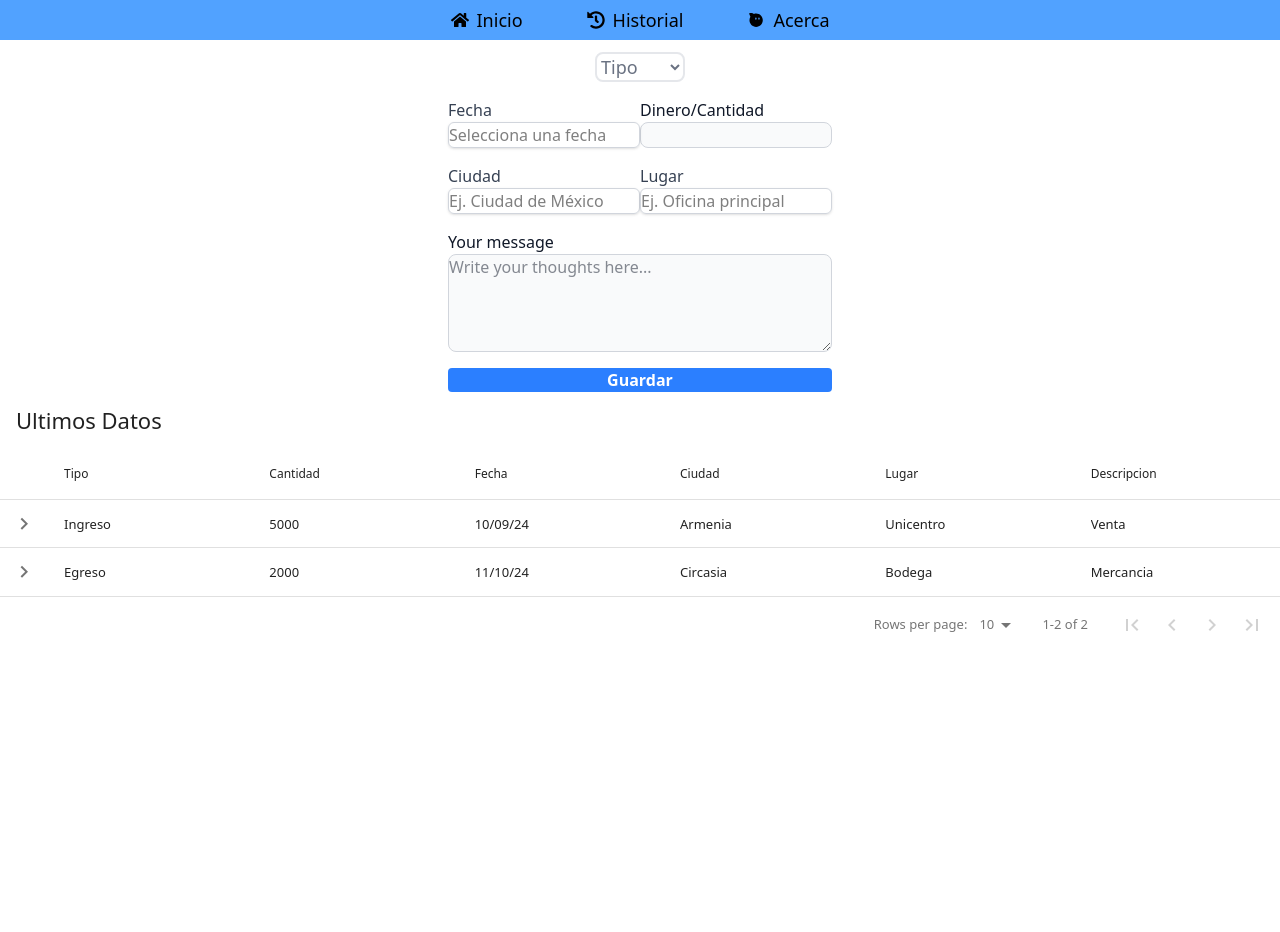
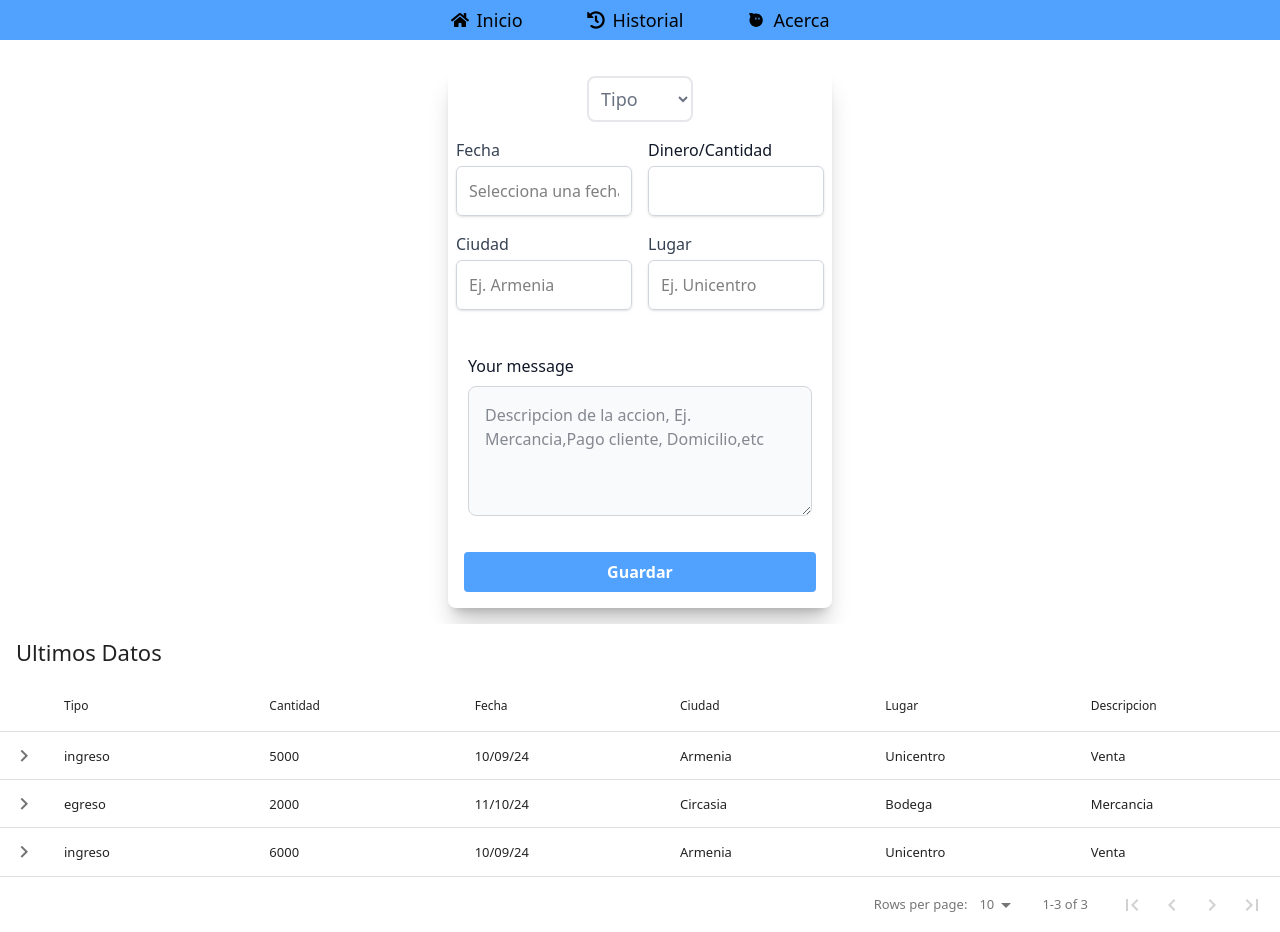
Before and after one commit to Pininita/ISJ, a React (Vite) app: page / in a window 1280 px wide. Before the commit the page ends 800 px from the top, so only its background shows below. Built offline with nearby package versions, Linux system fonts and the light colour scheme.

Commit message:
refactoring form and record page style

```diff
--- a/src/index.css
+++ b/src/index.css
@@ -1,6 +1,6 @@
 @import "tailwindcss";
 
-* {
+@layer base {
   margin: 0;
   padding: 0;
   box-sizing: border-box;
--- a/src/modules/home/HomeForm.jsx
+++ b/src/modules/home/HomeForm.jsx
@@ -8,32 +8,32 @@ const HomeForm = () => {
     const [startDate, setStartDate] = useState(null);
 
     return (
-        <div className='flex justify-center p-4 '>
+        <div className='flex justify-center'>
             <Formik
                 initialValues={{
                     tipo: '',
-                    dinero: '',
-                    descripcion: '',
-                    ciudad: '',
-                    lugar: '',
-                    fecha: null,
+                    quantity: '',
+                    description: '',
+                    city: '',
+                    place: '',
+                    date: null,
                 }}
                 onSubmit={(values) => {
-                    console.log({ ...values, fecha: startDate });
+                    console.log({ ...values, date: startDate });
                 }}
             >
                 {({ setFieldValue }) => (
-                    <Form className="max-w-sm m-4 w-full">
-                        <div className="flex flex-col gap-4">
+                    <Form className="max-w-sm m-4 w-full shadow-xl/20 rounded-lg">
+                        <div className="flex flex-col gap-4 m-2">
                             {/* Tipo */}
                             <div className="flex justify-evenly items-center">
                                 <div>
-                                    <label htmlFor="tipo" className="sr-only text-lg">Tipo</label>
+                                    <label htmlFor="type" className="sr-only text-lg">Tipo</label>
                                     <Field
                                         as="select"
-                                        id="tipo"
-                                        name="tipo"
-                                        className="p-4 block w-full text-lg text-gray-500 bg-transparent border-2 rounded-lg border-gray-200 dark:text-gray-400 dark:border-gray-700 focus:outline-none focus:ring-0 focus:border-gray-200 peer"
+                                        id="type"
+                                        name="type"
+                                        className="p-2 block w-full text-lg text-gray-500 bg-transparent border-2 rounded-lg border-gray-200 dark:text-gray-400 dark:border-gray-700 focus:outline-none focus:ring-0 focus:border-gray-200 peer"
                                     >
                                         <option value="">Tipo</option>
                                         <option value="ingreso">Ingreso</option>
@@ -42,14 +42,14 @@ const HomeForm = () => {
                                 </div>
                             </div>
                             {/* Fecha y dinero */}
-                            <div className="mb-4 flex justify-between">
+                            <div className="flex gap-4">
                                 <div>
                                     <label className="block text-base font-medium text-gray-700 mb-1">Fecha</label>
                                     <DatePicker
                                         selected={startDate}
                                         onChange={(date) => {
                                             setStartDate(date);
-                                            setFieldValue('fecha', date);
+                                            setFieldValue('date', date);
                                         }}
                                         dateFormat="yyyy-MM-dd"
                                         className="w-full rounded-md border border-gray-300 p-3 text-base shadow-sm focus:border-blue-500 focus:ring focus:ring-blue-200"
@@ -57,26 +57,26 @@ const HomeForm = () => {
                                     />
                                 </div>
                                 <div>
-                                    <label htmlFor="dinero"
-                                           className="block mb-2 text-base font-medium text-gray-900 dark:text-white">
+                                    <label htmlFor="quantity"
+                                           className="block mb-1 text-base font-medium text-gray-900 dark:text-white">
                                         Dinero/Cantidad
                                     </label>
                                     <Field
                                         type="number"
-                                        id="dinero"
-                                        name="dinero"
-                                        className="bg-gray-50 border border-gray-300 text-gray-900 text-base rounded-lg focus:ring-blue-500 focus:border-blue-500 block w-full p-3.5 dark:bg-gray-700 dark:border-gray-600 dark:placeholder-gray-400 dark:text-white dark:focus:ring-blue-500 dark:focus:border-blue-500"
+                                        id="quantity"
+                                        name="quantity"
+                                        className="w-full rounded-md border border-gray-300 p-3 text-base shadow-sm focus:border-blue-500 focus:ring focus:ring-blue-200"
                                     />
                                 </div>
                             </div>
                             {/* Ciudad y lugar */}
-                            <div className="mb-4 flex justify-between">
+                            <div className="flex gap-4">
                                 <div>
                                     <label className="block text-base font-medium text-gray-700 mb-1">Ciudad</label>
                                     <Field
                                         type="text"
-                                        name="ciudad"
-                                        placeholder="Ej. Ciudad de México"
+                                        name="city"
+                                        placeholder="Ej. Armenia"
                                         className="w-full rounded-md border border-gray-300 p-3 text-base shadow-sm focus:border-blue-500 focus:ring focus:ring-blue-200"
                                     />
                                 </div>
@@ -84,8 +84,8 @@ const HomeForm = () => {
                                 <label className="block text-base font-medium text-gray-700 mb-1">Lugar</label>
                                     <Field
                                         type="text"
-                                        name="lugar"
-                                        placeholder="Ej. Oficina principal"
+                                        name="place"
+                                        placeholder="Ej. Unicentro"
                                         className="w-full rounded-md border border-gray-300 p-3 text-base shadow-sm focus:border-blue-500 focus:ring focus:ring-blue-200"
                                     />
                                 </div>
@@ -97,12 +97,12 @@ const HomeForm = () => {
                                     message</label>
                                 <textarea id="message" rows="4"
                                           className="block p-4 w-full text-base text-gray-900 bg-gray-50 rounded-lg border border-gray-300 focus:ring-blue-500 focus:border-blue-500 dark:bg-gray-700 dark:border-gray-600 dark:placeholder-gray-400 dark:text-white dark:focus:ring-blue-500 dark:focus:border-blue-500"
-                                          placeholder="Write your thoughts here..."></textarea>
+                                          placeholder="Descripcion de la accion, Ej. Mercancia,Pago cliente, Domicilio,etc "></textarea>
                             </div>
 
                             <button
                                 type="submit"
-                                className="mt-2 bg-blue-500 hover:bg-blue-600 text-white font-bold py-2 px-4 rounded cursor-pointer"
+                                className="m-2 bg-blue-400 hover:bg-blue-600 text-white font-bold py-2 px-4 rounded cursor-pointer"
                             >
                                 Guardar
                             </button>
--- a/src/modules/home/InventoryTable.jsx
+++ b/src/modules/home/InventoryTable.jsx
@@ -32,7 +32,7 @@ const InventoryTable = () => {
 
     const data = [
         {
-            type: "Ingreso",
+            type: "ingreso",
             quantity: 5000,
             date: "10/09/24",
             city: "Armenia",
@@ -40,12 +40,20 @@ const InventoryTable = () => {
             description: "Venta"
         },
         {
-            type: "Egreso",
+            type: "egreso",
             quantity: 2000,
             date: "11/10/24",
             city: "Circasia",
             place: "Bodega",
             description: "Mercancia"
+        },
+        {
+            type: "ingreso",
+            quantity: 6000,
+            date: "10/09/24",
+            city: "Armenia",
+            place: "Unicentro",
+            description: "Venta"
         }
     ]
 
--- /dev/null
+++ b/src/modules/record/RecordResume.jsx
@@ -0,0 +1,62 @@
+import React, {useEffect, useState} from 'react';
+
+function RecordResume({transactions}) {
+    const [totalIncome, setTotalIncome] = useState(0)
+    const [totalExpense, setTotalExpense] = useState(0)
+    const [netBalance, setNetBalance] = useState(0)
+
+    // const trans = transactions.transactions.map((t) => t.quantity)
+    // console.log(transactions.transactions)
+
+    useEffect(() => {
+        if (transactions && Array.isArray(transactions)) {
+            const income = transactions
+                .filter((t) => t.type === 'ingreso')
+                .reduce((sum, transaction) => sum + Number(transaction.quantity), 0)
+
+            const expense = transactions
+                .filter((t) => t.type === 'egreso')
+                .reduce((sum, transaction) => sum + Number(transaction.quantity), 0)
+
+            const balance = income - expense
+
+            setTotalIncome(income);
+            setTotalExpense(expense);
+            setNetBalance(balance);
+        }
+    }, [transactions])
+
+    const formatter = new Intl.NumberFormat('es-ES', {
+        style: 'decimal',
+        minimumFractionDigits: 2,
+        maximumFractionDigits: 2
+    })
+
+
+    return (
+        <div className="p-4 rounded-lg shadow-md flex flex-col gap-2">
+            <h2 className="text-xl font-bold mb-4">Resumen Financiero</h2>
+
+            <div className="grid grid-cols-3 gap-4 mb-4">
+                <div className="bg-green-100 p-3 rounded-lg">
+                    <p className="text-sm text-green-800">Total Ingresos</p>
+                    <p className="text-2xl font-bold text-green-600">${formatter.format(totalIncome)}</p>
+                </div>
+
+                <div className="bg-red-100 p-3 rounded-lg">
+                    <p className="text-sm text-red-800">Total Egresos</p>
+                    <p className="text-2xl font-bold text-red-600">${formatter.format(totalExpense)}</p>
+                </div>
+
+                <div className={`p-3 rounded-lg ${netBalance >= 0 ? 'bg-blue-100' : 'bg-orange-100'}`}>
+                    <p className={`text-sm ${netBalance >= 0 ? 'text-blue-800' : 'text-orange-800'}`}>Balance Neto</p>
+                    <p className={`text-2xl font-bold ${netBalance >= 0 ? 'text-blue-600' : 'text-orange-600'}`}>
+                        ${formatter.format(netBalance)}
+                    </p>
+                </div>
+            </div>
+        </div>
+    );
+}
+
+export default RecordResume;
--- a/src/pages/record/record.jsx
+++ b/src/pages/record/record.jsx
@@ -1,9 +1,39 @@
 import React from 'react';
 import InventoryTable from "../../modules/home/InventoryTable.jsx";
+import RecordResume from "../../modules/record/RecordResume.jsx";
 
 const RecordPage = () => {
+
+    const data = [
+        {
+            type: "ingreso",
+            quantity: 5000,
+            date: "10/09/24",
+            city: "Armenia",
+            place: "Unicentro",
+            description: "Venta"
+        },
+        {
+            type: "egreso",
+            quantity: 2000,
+            date: "11/10/24",
+            city: "Circasia",
+            place: "Bodega",
+            description: "Mercancia"
+        },
+        {
+            type: "ingreso",
+            quantity: 6000,
+            date: "10/09/24",
+            city: "Armenia",
+            place: "Unicentro",
+            description: "Venta"
+        }
+    ]
+
     return (
         <div>
+            <RecordResume transactions={data}/>
             <InventoryTable/>
         </div>
     );
```
